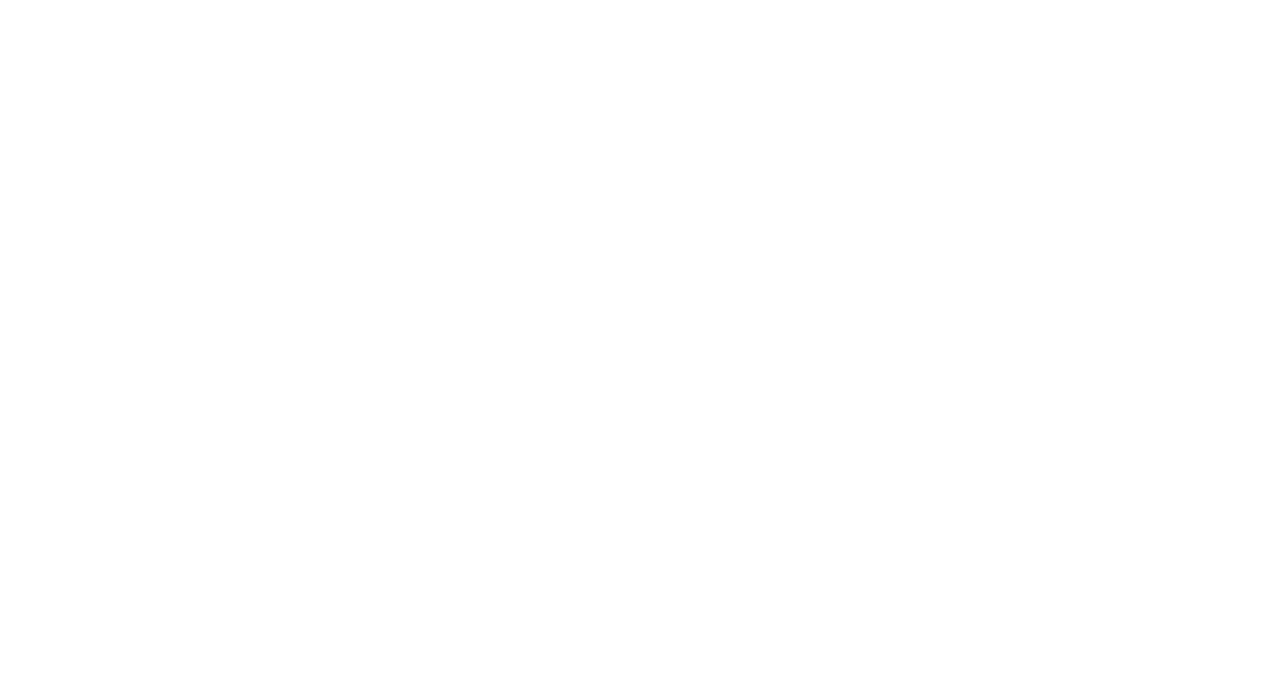
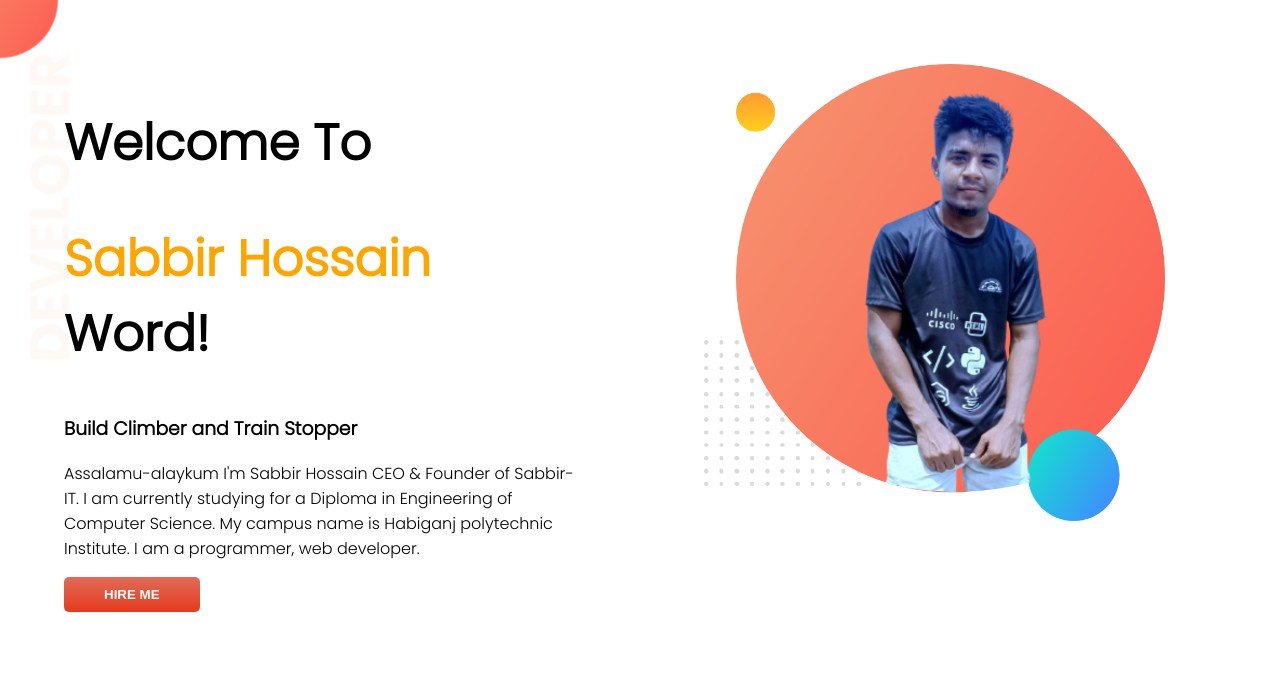
Before and after one commit to sabbirhossaindev/sabbir-portfolio, a plain HTML site: page index.html in a window 1280 px wide. Drawn offline with Linux system fonts and the light colour scheme.

Commit message:
some style added

```diff
--- a/index.html
+++ b/index.html
@@ -1,13 +1,31 @@
 <!DOCTYPE html>
 <html lang="en">
+
 <head>
     <meta charset="UTF-8">
     <meta http-equiv="X-UA-Compatible" content="IE=edge">
     <meta name="viewport" content="width=device-width, initial-scale=1.0">
     <title>Document</title>
     <link rel="stylesheet" href="style.css">
+    <link rel="preconnect" href="https://fonts.googleapis.com">
+    <link rel="preconnect" href="https://fonts.gstatic.com" crossorigin>
+    <link href="https://fonts.googleapis.com/css2?family=Poppins:wght@300&display=swap" rel="stylesheet">
 </head>
+
 <body>
+    <section class="first-section">
+        <div class="half-width">
+            <h1>Welcome To</h1>
+            <h1><span class="orange-color">Sabbir Hossain</span> Word!</h1>
+            <h3>Build Climber and Train Stopper</h3>
+            Assalamu-alaykum I'm Sabbir Hossain CEO & Founder of Sabbir-IT. I am currently studying for a Diploma in Engineering of Computer Science. My campus name is Habiganj polytechnic Institute. I am a programmer,
+            web developer.</p>
+            <button class="btn-hire-me"><a href="#">HIRE ME</a></button>
+        </div>
+        <div class="half-width">
+            <img src="images/my-bg (1).png" alt="">
+        </div>
+    </section>
+</body>
 
-</body>
 </html>
--- a/style.css
+++ b/style.css
@@ -0,0 +1,38 @@
+body {
+    font-family: 'Poppins', sans-serif;
+    margin: 0%;
+}
+
+h1 {
+    font-size: 50px;
+}
+
+.orange-color {
+    color: orange;
+}
+
+.first-section {
+    background-image: url(images/top-banner.png);
+    background-repeat: no-repeat;
+    display: flex;
+}
+
+.half-width {
+    width: 50%;
+    padding: 5%;
+}
+
+.half-width img {
+    width: 90%;
+}
+.btn-hire-me{
+    border-radius: 5px;
+    border: none;
+    background-image: linear-gradient(#e16b57, #e53b1d);
+    padding: 10px 40px;
+}
+.btn-hire-me a{
+    text-decoration: none;
+    color: #fff;
+    font-weight: 700;
+}
```
Also changed, not shown: images/dream-bg.png (added), images/exp-bg.png (added), images/my-bg (1).png (added), images/my-bg.png (added), images/my-bg2.png (added), images/top-banner.png (added), showOff/me1.png (added), showOff/me2.png (added), showOff/me3.png (added).
